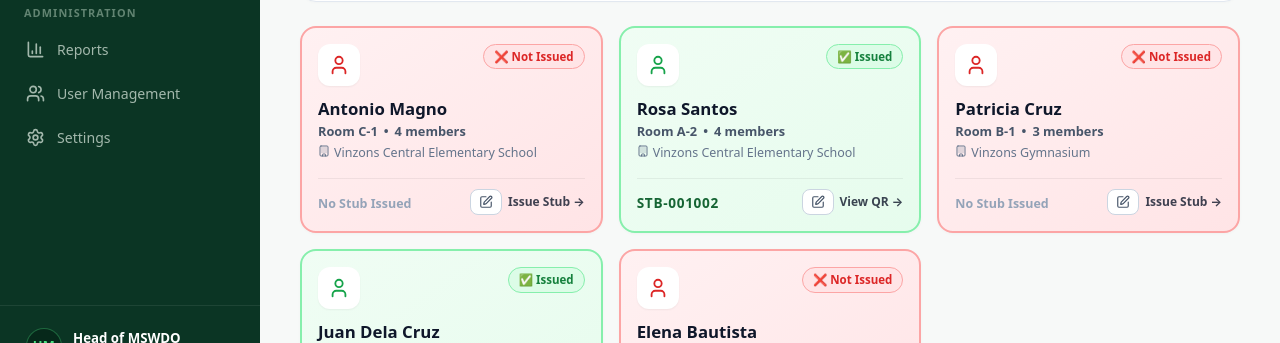
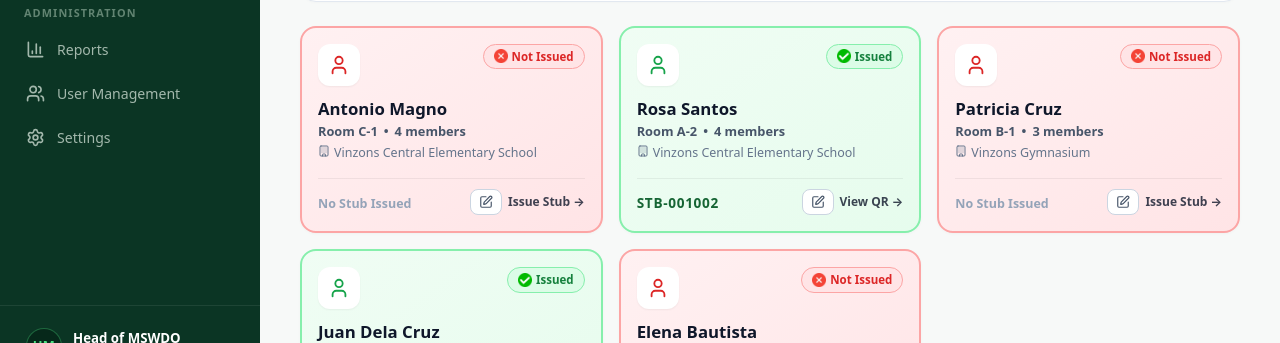
Before and after one commit to shironxiao/mswdo-vinzons, a React (Vite) app: page /admin/household in a window 1280 px wide. Shown: the part 410-753 px from the top of the page. Built offline with nearby package versions, Linux system fonts and the light colour scheme.

Commit message:
cehck and mark icon png iamge used

```diff
--- a/src/pages/Admin/AdminHousehold.css
+++ b/src/pages/Admin/AdminHousehold.css
@@ -497,6 +497,14 @@
   white-space: nowrap;
 }
 
+.vin-badge-img-icon {
+  width: 14px;
+  height: 14px;
+  object-fit: contain;
+  flex-shrink: 0;
+  display: inline-block;
+}
+
 .vin-admin-hh-tile-main {
   display: flex;
   flex-direction: column;
--- a/src/pages/Admin/Household.jsx
+++ b/src/pages/Admin/Household.jsx
@@ -5,6 +5,8 @@ import {
   LayoutGrid, List, CheckCircle2, Clock, Users, Home,
 } from 'lucide-react';
 import { QRCodeSVG } from 'qrcode.react';
+import checkIcon from '../../assets/check.png';
+import removeIcon from '../../assets/remove.png';
 import './AdminFeatures.css';
 import './AdminHousehold.css';
 
@@ -473,7 +475,12 @@ function StubIssuanceModal({ household, households, onIssue, onClose }) {
                 </div>
               </div>
               <span className={alreadyIssued ? 'vin-admin-hh-badge-issued' : 'vin-admin-hh-badge-notissued'}>
-                {alreadyIssued ? '✅ Issued' : '❌ Not Issued'}
+                <img
+                  src={alreadyIssued ? checkIcon : removeIcon}
+                  alt=""
+                  className="vin-badge-img-icon"
+                />
+                <span>{alreadyIssued ? 'Issued' : 'Not Issued'}</span>
               </span>
             </div>
 
@@ -1028,7 +1035,12 @@ export default function Household() {
                     <User size={22} />
                   </div>
                   <span className={item.stubCode ? 'vin-admin-hh-badge-issued' : 'vin-admin-hh-badge-notissued'}>
-                    {item.stubCode ? '✅ Issued' : '❌ Not Issued'}
+                    <img
+                      src={item.stubCode ? checkIcon : removeIcon}
+                      alt=""
+                      className="vin-badge-img-icon"
+                    />
+                    <span>{item.stubCode ? 'Issued' : 'Not Issued'}</span>
                   </span>
                 </div>
 
@@ -1114,7 +1126,12 @@ export default function Household() {
                   </td>
                   <td>
                     <span className={item.stubCode ? 'vin-admin-hh-badge-issued' : 'vin-admin-hh-badge-notissued'}>
-                      {item.stubCode ? '✅ Issued' : '❌ Not Issued'}
+                      <img
+                        src={item.stubCode ? checkIcon : removeIcon}
+                        alt=""
+                        className="vin-badge-img-icon"
+                      />
+                      <span>{item.stubCode ? 'Issued' : 'Not Issued'}</span>
                     </span>
                   </td>
                   <td style={{ textAlign: 'right' }}>
--- a/src/pages/Mobile/MobileHouseholds.css
+++ b/src/pages/Mobile/MobileHouseholds.css
@@ -326,6 +326,14 @@
   white-space: nowrap;
 }
 
+.vin-badge-img-icon {
+  width: 14px;
+  height: 14px;
+  object-fit: contain;
+  flex-shrink: 0;
+  display: inline-block;
+}
+
 /* ── Stub card inside bottom sheet ── */
 .vin-hh-stub-card {
   background: #f8fafc;
--- a/src/pages/Mobile/MobileHouseholds.jsx
+++ b/src/pages/Mobile/MobileHouseholds.jsx
@@ -7,6 +7,8 @@ import { QRCodeSVG } from 'qrcode.react';
 import './MobileCommon.css';
 import './MobileSubpages.css';
 import './MobileHouseholds.css';
+import checkIcon from '../../assets/check.png';
+import removeIcon from '../../assets/remove.png';
 
 /* ──────────────────────────────────────────────
    Seed data – replace with Dexie in production
@@ -384,7 +386,12 @@ function StubIssuancePanel({ household, households, onIssue, onClose }) {
               <div style={{ fontSize: '.78rem', color: '#64748b' }}>Household Head</div>
             </div>
             <span className={alreadyIssued ? 'vin-hh-badge-issued' : 'vin-hh-badge-notissued'} style={{ marginLeft: 'auto' }}>
-              {alreadyIssued ? '✅ Issued' : '❌ Not Issued'}
+              <img
+                src={alreadyIssued ? checkIcon : removeIcon}
+                alt=""
+                className="vin-badge-img-icon"
+              />
+              <span>{alreadyIssued ? 'Issued' : 'Not Issued'}</span>
             </span>
           </div>
           <div className="vin-hh-stub-meta">
@@ -733,7 +740,11 @@ export default function MobileHouseholds() {
             <div className="vin-hh-tile-top">
               <div className="vin-mob-avatar-circle vin-hh-tile-avatar"><User size={18} /></div>
               <span className={item.stubCode ? 'vin-hh-badge-issued' : 'vin-hh-badge-notissued'}>
-                {item.stubCode ? '✅' : '❌'}
+                <img
+                  src={item.stubCode ? checkIcon : removeIcon}
+                  alt=""
+                  className="vin-badge-img-icon"
+                />
               </span>
             </div>
             <div className="vin-hh-tile-name">{item.name}</div>
```
Also changed, not shown: src/assets/check.png (added), src/assets/remove.png (added).
